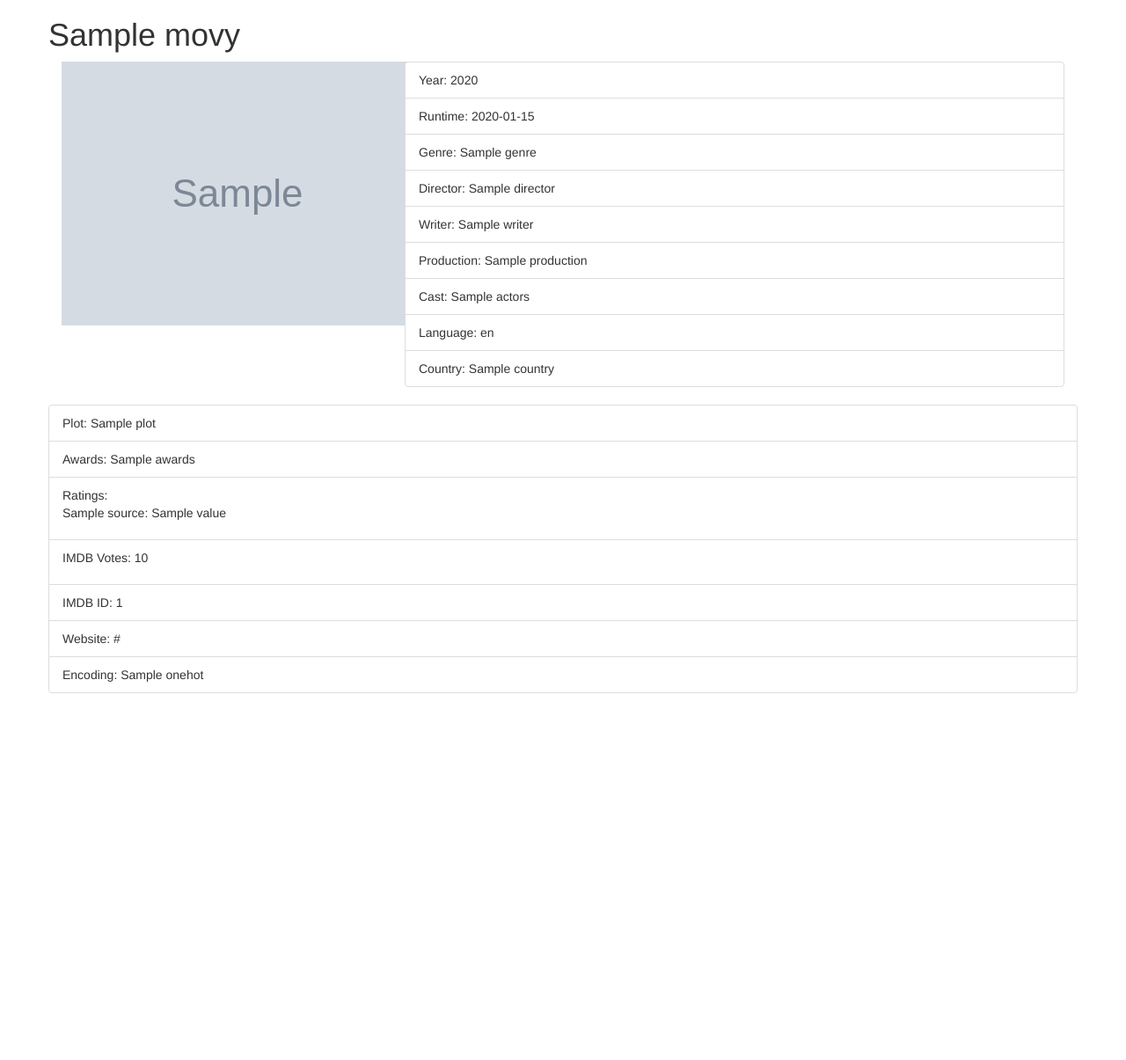
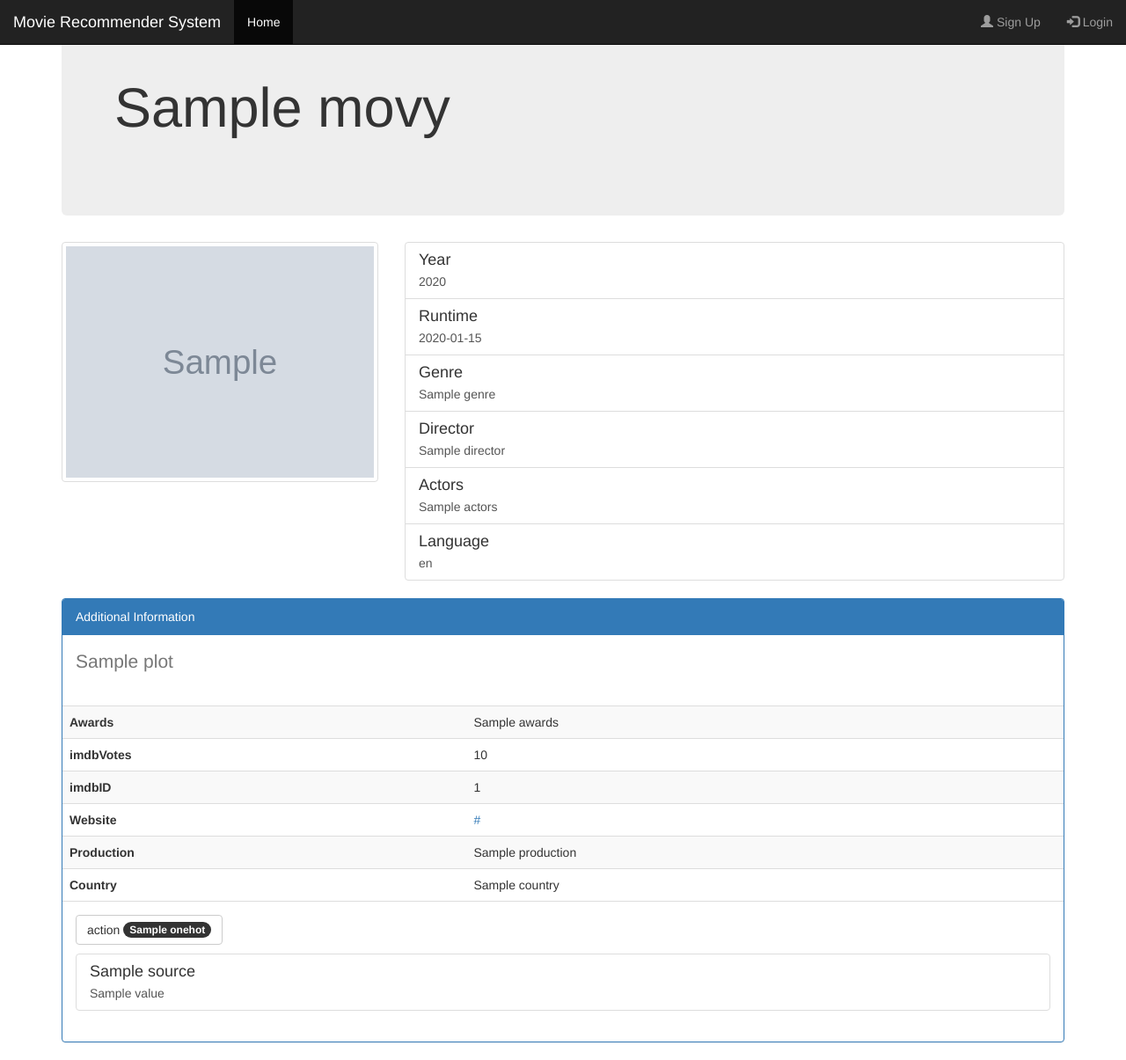
Before and after one commit to Pk13055/imdb-movie-recommender, a Flask app: page /home/movies/1 in a window 1280 px wide. Shown: the whole page at 88% size. Before the commit the page ends 788 px from the top, so only its background shows below. Run offline with Flask 2, Linux system fonts and the light colour scheme; grey boxes marked "Sample" are stand-in pictures; a database or web service that is not in the repository returns one stand-in record (values such as "Sample title"); some libraries are stand-ins or nearby versions.

Commit message:
[Modification]
-Improved the already existing MovieInfo Template

```diff
--- a/app/__init__.py
+++ b/app/__init__.py
@@ -1,7 +1,7 @@
 from functools import wraps
 
 # Import flask and template operators
-from flask import Flask, render_template,session, blueprints,jsonify
+from flask import Flask, render_template,session, blueprints,jsonify, redirect
 from flask_wtf.csrf import CSRFProtect,CSRFError
 import pymongo
 
@@ -42,6 +42,10 @@ def requires_auth(f):
 		return f(*args, **kwargs)
 	return decorated
 
+@app.route('/', methods=['GET'])
+def main_route():
+	return redirect('/home')
+
 # Import a module / component using its blueprint handler variable (mod_auth)
 from app.home.controller import home
 
--- a/app/home/controller.py
+++ b/app/home/controller.py
@@ -1,8 +1,10 @@
-from flask import (Blueprint, request, render_template,
-                  flash, g, session, redirect, url_for, jsonify, abort)
+import json
+
+from flask import (Blueprint, abort, flash, g, jsonify, redirect,
+                   render_template, request, session, url_for)
+
+import app.home.helper as helper
 from app import db, models
-import app.home.helper as helper
-
 
 home = Blueprint('home', __name__, url_prefix='/home')
 
@@ -21,8 +23,17 @@ def mov_info(imdbid):
 	movie = db.movies.find_one( {"imdbID" : imdbid})
 	if movie is None:
 		abort(404)
+	top_info = ['Year', 'Runtime', 'Genre', 'Director', 'Actors', 'Language']
+	more_info = ['Awards', 'imdbVotes', 'imdbID', 'Website', 'Production', 'Country']
+	genres = [ 'action', 'animation', 'comedy', 'documentary', 'drama', 'horror', 'crime', 'romance', 'sci-fi']
+	genres = [(cat, val) for cat, val in zip(genres, movie['onehot'])]
+	ratings = movie['Ratings']
 	context_kwargs = {
 		'title': "MovieInfo",
 		'movie' : movie,
+		'top_info': top_info,
+		'more_info': more_info,
+		'genres' : genres,
+		'ratings': ratings,
 	}
-	return render_template('home/movinfo.html.j2', **context_kwargs)
+	return render_template('home/movie.html.j2', **context_kwargs)
--- a/app/templates/base.html.j2
+++ b/app/templates/base.html.j2
@@ -1,25 +1,45 @@
 <!DOCTYPE html>
 <html>
 <head>
+	<meta charset="utf-8">
+	<meta name="viewport" content="width=device-width, initial-scale=1.0">
+	<title>MRS - {{ title }}</title>
+	<!-- Fonts -->
+	<link href="https://fonts.googleapis.com/css?family=Oswald|Roboto" rel="stylesheet">
+	<!-- stylsheets -->
+	<link rel="stylesheet" href="https://maxcdn.bootstrapcdn.com/bootstrap/3.3.7/css/bootstrap.min.css">
 	<style>
-		.container-fluid {
-			padding-top: 70px;
-			padding-bottom: 70px;
+		body {
+			font-family: 'Roboto' sans-serif !important;
+		}
+		h1, h2, h3, h4, h5, h6 {
+			font-family: 'Oswald' sans-serif !important;
 		}
 	</style>
-	<meta charset="utf-8">
-	<meta name="viewport" content="width=device-width, initial-scale=1.0">
-	<title>App</title>
-	<!-- stylsheets -->
-	<link rel="stylesheet" href="https://maxcdn.bootstrapcdn.com/bootstrap/3.3.7/css/bootstrap.min.css">
 	<!-- scripts -->
 	<script src=https://ajax.googleapis.com/ajax/libs/jquery/3.2.1/jquery.min.js></script>
 	<script src="https://maxcdn.bootstrapcdn.com/bootstrap/3.3.7/js/bootstrap.min.js"></script>
+	{% block mainhead %}{% endblock mainhead %}
 </head>
+
 <body>
-<div class="container-fluid">
-	{% block content %}
-	{% endblock %}
-</div>
+	<nav class="navbar navbar-inverse navbar-fixed-top">
+		<div class="container-fluid">
+			<div class="navbar-header">
+				<a class="navbar-brand" href="#">Movie Recommender System</a>
+			</div>
+			<ul class="nav navbar-nav">
+				<li class="active"><a href="/home/">Home</a></li>
+			</ul>
+			<ul class="nav navbar-nav navbar-right">
+				<li><a href="#"><span class="glyphicon glyphicon-user"></span> Sign Up</a></li>
+				<li><a href="#"><span class="glyphicon glyphicon-log-in"></span> Login</a></li>
+			</ul>
+		</div>
+	</nav>
+	<main class="container">
+		{% block maincontent %}{% endblock maincontent %}
+	</main>
+	{% block scripts %}{% endblock scripts %}
 </body>
 </html>
--- a/app/templates/home/base.html.j2
+++ b/app/templates/home/base.html.j2
@@ -1,19 +1,9 @@
-<!DOCTYPE html>
-<html>
-<head>
-	<meta charset="utf-8">
-	<meta name="viewport" content="width=device-width, initial-scale=1.0">
-	<title>Home - {{ title }}</title>
-	<!-- stylsheets -->
-	<link rel="stylesheet" href="https://maxcdn.bootstrapcdn.com/bootstrap/3.3.7/css/bootstrap.min.css">
-	<!-- scripts -->
-	<script src=https://ajax.googleapis.com/ajax/libs/jquery/3.2.1/jquery.min.js></script>
-	<script src="https://maxcdn.bootstrapcdn.com/bootstrap/3.3.7/js/bootstrap.min.js"></script>
-</head>
-<body>
-	<div class="container">
-		{% block content %}
-		{% endblock %}
-	</div>
-</body>
-</html>
+{% extends "base.html.j2" %}
+{% block mainhead %}
+<!-- Add sub-section wide scripts and styles here -->
+{% block head %}{% endblock head %}
+{% endblock mainhead %}
+
+{% block maincontent %}
+{% block content %}{% endblock content %}
+{% endblock maincontent %}
--- /dev/null
+++ b/app/templates/home/movie.html.j2
@@ -0,0 +1,73 @@
+{% extends 'home/base.html.j2' %}
+{% block content %}
+<div class="row">
+    <div class="col-xs-12">
+        <div class="jumbotron">
+            <div class="page-header">
+                <h1>{{ movie['Title'] }}</h1>
+            </div>
+        </div>
+    </div>
+</div>
+<div class="row">
+    <div class="col-xs-12 col-sm-4">
+        <a href="{{ movie['Poster'] }}" class="thumbnail poster" target="_blank">
+            <img src="{{ movie['Poster'] }}" alt="Movie Poster" class="media-object">
+        </a>
+    </div>
+    <div class="col-xs-12 col-sm-8">
+        <ul class="list-group">
+            {% for info in top_info  %}
+            <a href="#!" class="list-group-item">
+                <h4 class="list-group-item-heading">{{ info | title }}</h4>
+                <p class="list-group-item-text">{{ movie[info] }}</p>
+            </a>
+            {% endfor %}
+        </ul>
+    </div>
+    <div class="clearfix"></div>
+</div>
+<div class="row">
+    <div class="col-xs-12">
+        <div class="panel panel-primary">
+            <!-- Default panel contents -->
+            <div class="panel-heading">Additional Information</div>
+            <div class="panel-body">
+                <p class="lead text-muted">{{ movie['Plot'] }}</p>
+
+            </div>
+            <table class="table table-striped table-responsive">
+                <tbody>
+                    {% for info in more_info  %}
+                    <tr>
+                        <th>{{ info }}</th>
+                        {% if info == 'Website' %}
+                        <td><a href="{{ movie[info] }}" target="_blank">{{ movie[info] }}</a></td>
+                        {% else %}
+                        <td>{{ movie[info] }}</td>
+                        {% endif %}
+                    </tr>
+                    {% endfor %}
+                </tbody>
+            </table>
+            <div class="panel-body">
+                <p>
+                    {% for category, count in genres %}
+                    <button class="btn btn-default" type="button">
+                        {{ category }} <span class="badge">{{ count }}</span>
+                    </button>
+                    {% endfor %}
+                </p>
+                <div class="list-group">
+                    {% for rating in ratings %}
+                    <a href="#!" class="list-group-item">
+                        <h4 class="list-group-item-heading">{{ rating['Source'] }}</h4>
+                        <p class="list-group-item-text">{{ rating['Value'] }}</p>
+                    </a>
+                    {% endfor %}
+                </div>
+            </div>
+        </div>
+    </div>
+</div>
+{% endblock %}
--- a/app/templates/home/movinfo.html.j2
+++ /dev/null
@@ -1,39 +0,0 @@
-{% extends 'home/base.html.j2' %}
-{% block content %}
-<div class="row">
-    <h1>{{ movie['Title'] }}</h1>
-</div>
-<div class="row">
-    <div class="col-sm-4">
-        <img src={{ movie['Poster'] }} alt="Movie Poster">
-    </div>
-    <div class="col-sm-8">
-    <ul class="list-group">
-        <li class="list-group-item">Year: {{ movie['Year'] }}</li>
-        <li class="list-group-item">Runtime: {{ movie['Runtime'] }}</li>
-        <li class="list-group-item">Genre: {{ movie['Genre'] }}</li>
-        <li class="list-group-item">Director: {{ movie['Director'] }}</li>
-        <li class="list-group-item">Writer: {{ movie['Writer'] }}</li>
-        <li class="list-group-item">Production: {{ movie['Production'] }}</li>
-        <li class="list-group-item">Cast: {{ movie['Actors'] }}</li>
-        <li class="list-group-item">Language: {{ movie['Language'] }}</li>
-        <li class="list-group-item">Country: {{ movie['Country'] }}</li>
-    </ul>
-    </div>
-</div>
-<div class="row">
-<ul class="list-group">
-    <li class="list-group-item">Plot: {{ movie['Plot'] }}</li>
-    <li class="list-group-item">Awards: {{ movie['Awards'] }}</li>
-    <li class="list-group-item">Ratings:
-    {% for rating in movie['Ratings'] %}
-        <p>{{ rating['Source'] }}: {{ rating['Value'] }}</p>
-    {% endfor %}
-    </li>
-    <li class="list-group-item">IMDB Votes: {{ movie['imdbVotes'] }}</p>
-    <li class="list-group-item">IMDB ID: {{ movie['imdbID'] }}</li>
-    <li class="list-group-item">Website: {{ movie['Website'] }}</li>
-    <li class="list-group-item">Encoding: {{ movie['onehot'] }}</li>
-</ul>
-</div>
-{% endblock %}
```
Also changed, not shown: 2 other files.
